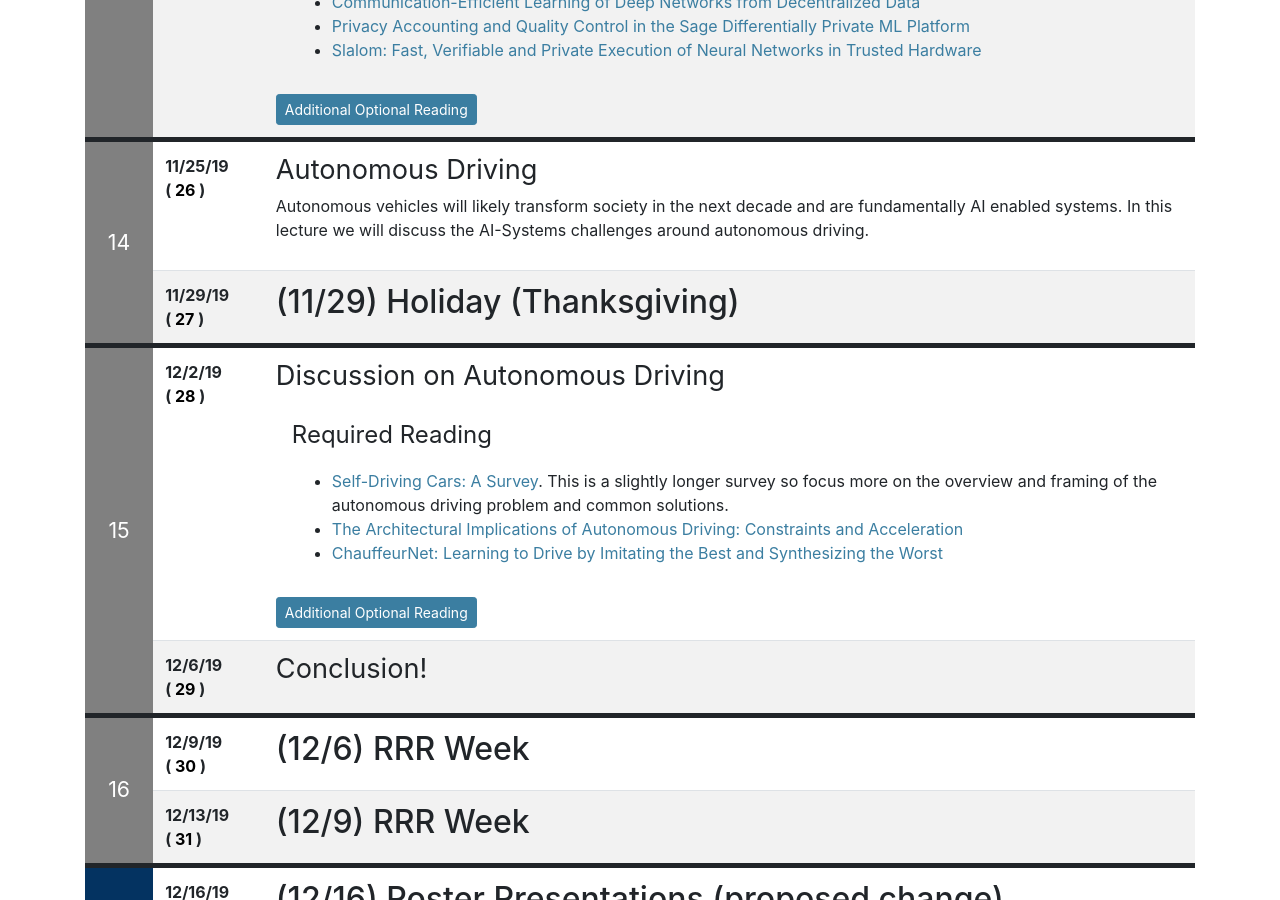
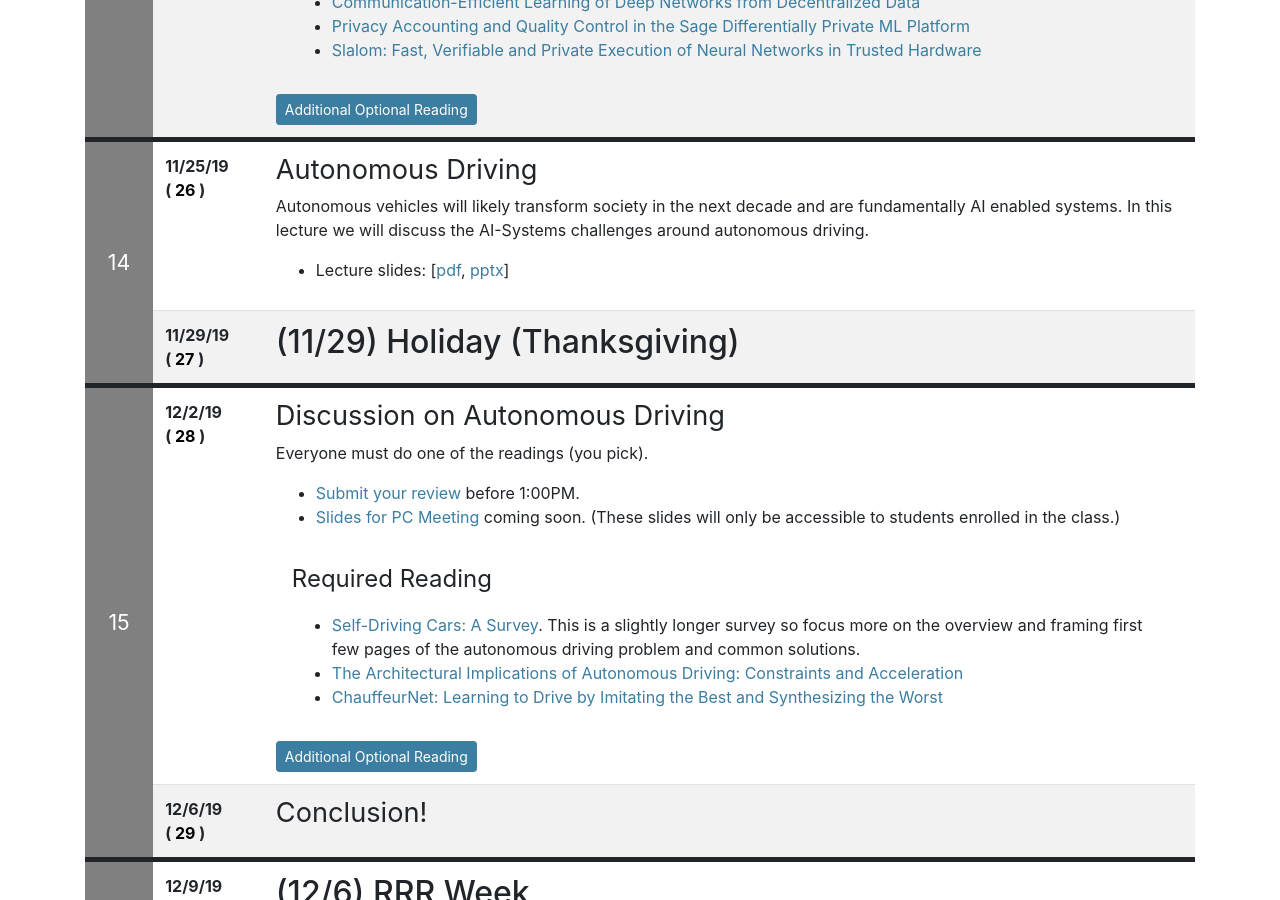
Before and after one commit to ucbrise/cs294-ai-sys-fa19, a Jekyll site: the page built from index.md, in a window 1280 px wide and 900 px high, scrolled down 7308 px. Built offline with Jekyll 4.4.1, drawn with Linux system fonts in a browser that asks for light colours; nearby versions of some CDN libraries; our own code applies the rules of GitHub Pages for plain Markdown files.

Commit message:
uploading lecture

```diff
--- a/index.md
+++ b/index.md
@@ -697,6 +697,7 @@ This week we will discuss machine learning in adversarial settings.  This includ
 Autonomous vehicles will likely transform society in the next decade and are fundamentally AI enabled systems.  In this lecture we will discuss the AI-Systems challenges around autonomous driving.
 
 
+* Lecture slides: [[pdf](assets/lectures/lec11/11_adversarial_ml.pdf), [pptx](https://github.com/ucbrise/cs294-ai-sys-fa19/raw/master/assets/lectures/lec11/11_autonomous_driving.pptx)]
 
 
 
@@ -713,11 +714,18 @@ Autonomous vehicles will likely transform society in the next decade and are fun
 {% include syllabus_entry %}
 ## Discussion on Autonomous Driving
 
+Everyone must do one of the readings (you pick).
+
+
+
+* [Submit your review](https://forms.gle/i47umoVaVSWjV7uL9) before 1:00PM.
+* [Slides for PC Meeting](https://docs.google.com/presentation/d/1kq8nOqVjQAVHIFcLiwqo8oFay0hRXcdLJuZIkabIsb0/edit#slide=id.p1) coming soon. (These slides will only be accessible to students enrolled in the class.)
+
 
 <div class="reading">
 <div class="required_reading" markdown="1">
 
-* [Self-Driving Cars: A Survey](https://arxiv.org/abs/1901.04407).  This is a slightly longer survey so focus more on the overview and framing of the autonomous driving problem and common solutions.
+* [Self-Driving Cars: A Survey](https://arxiv.org/abs/1901.04407).  This is a slightly longer survey so focus more on the overview and framing first few pages of the autonomous driving problem and common solutions.
 * [The Architectural Implications of Autonomous Driving: Constraints and Acceleration](https://web.eecs.umich.edu/~shihclin/papers/AutonomousCar-ASPLOS18.pdf)
 * [ChauffeurNet: Learning to Drive by Imitating the Best and Synthesizing the Worst](https://arxiv.org/abs/1812.03079)
 
@@ -726,7 +734,7 @@ Autonomous vehicles will likely transform society in the next decade and are fun
 <div class="optional_reading" markdown="1">
 
 * [An Open Approach to Autonomous Vehicles](https://ieeexplore.ieee.org/document/7368032 )
-* More coming soon...
+* [End-to-End Learning of Driving Models with Surround-View Cameras and Route Planners](https://arxiv.org/abs/1803.10158)
 
 ### DARPA Grand Challenges
 * [Software Infrastructure for an Autonomous Ground Vehicle](https://www.ri.cmu.edu/pub_files/2008/12/TartanInfrastructure.pdf)
```
Also changed, not shown: 2 other files.
